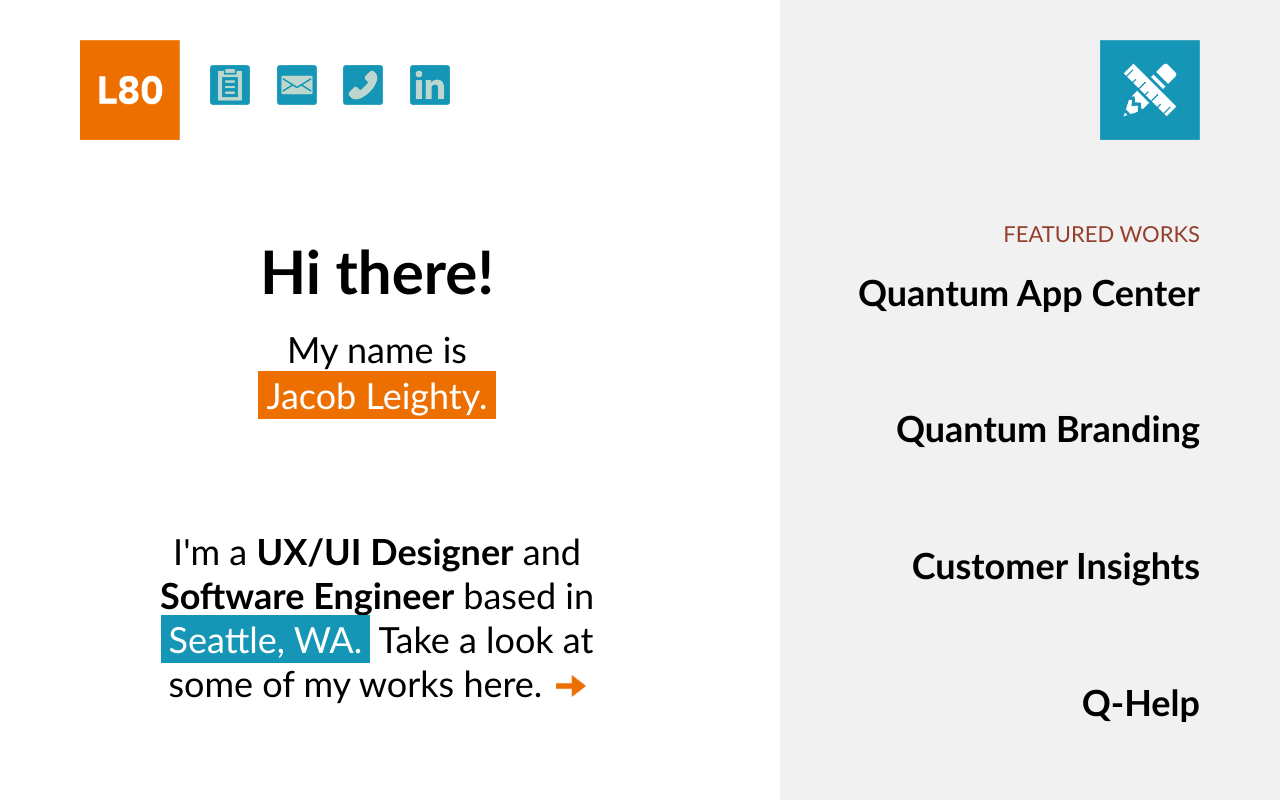
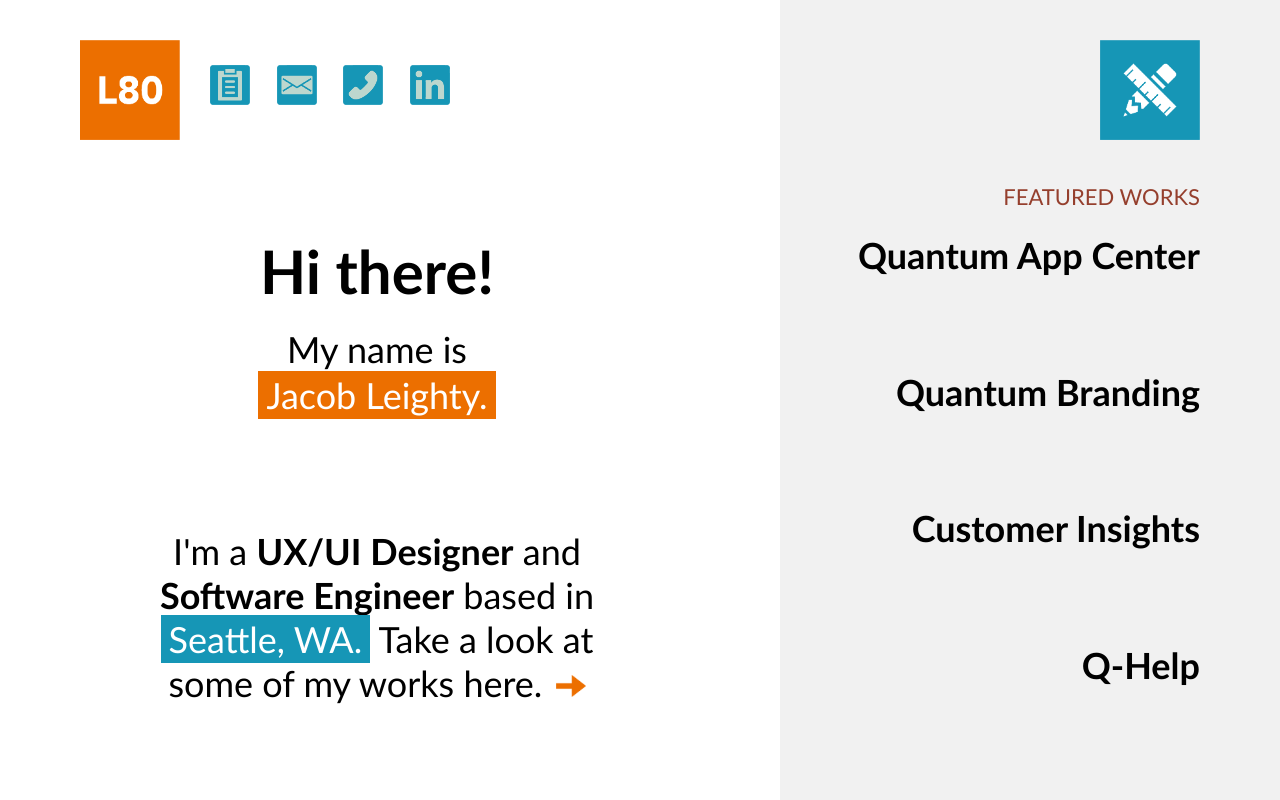
Before and after one commit to jacobL80/L80_v2, a React (Create React App) app: page / in a window 1280 px wide. Built offline with nearby package versions, Linux system fonts and the light colour scheme.

Commit message:
fixed menu alignment

```diff
--- a/src/css/Home.css
+++ b/src/css/Home.css
@@ -126,7 +126,7 @@
 	text-align: right;
 	height: 70%;
 	max-height: 800px;
-	margin: auto 0 auto auto;
+	margin: 0 0 auto auto;
 }
 
 .contentBlock {
```
